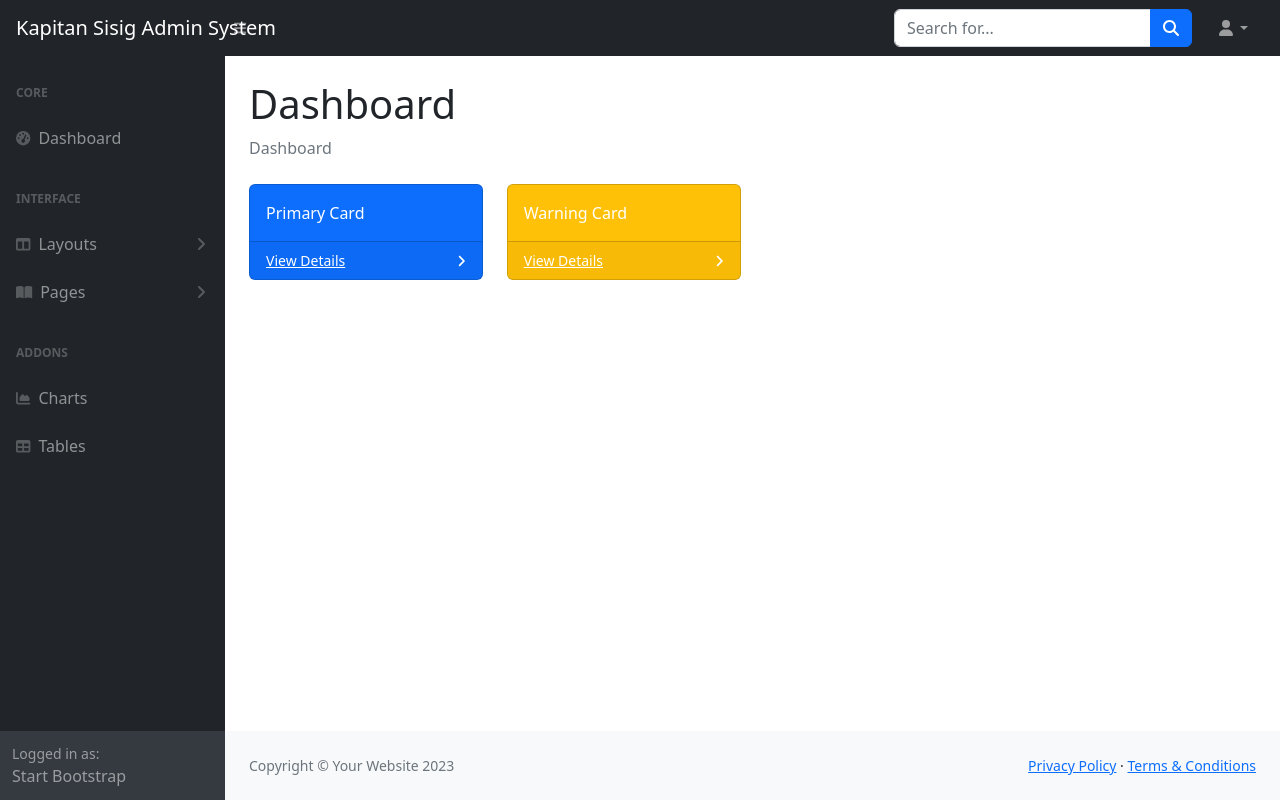
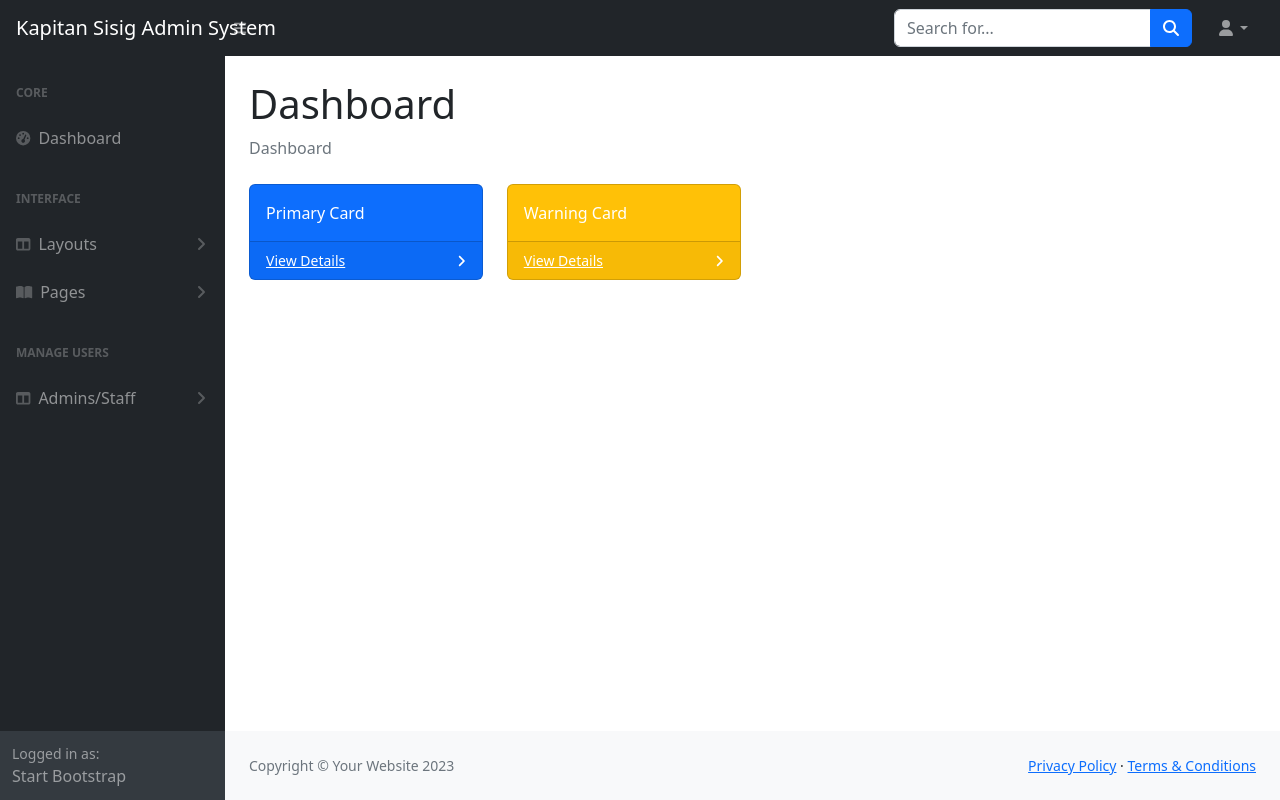
Before and after one commit to shil-mil/pos-system-php, a PHP site: page /admin/index.php in a window 1280 px wide. Run offline with PHP 8.4, Linux system fonts and the light colour scheme; some libraries are stand-ins or nearby versions.

Commit message:
Add add admin and view admins in sidebar

```diff
--- a/admin/includes/sidebar.php
+++ b/admin/includes/sidebar.php
@@ -50,15 +50,20 @@
                         </div>
                     </nav>
                 </div>
-                <div class="sb-sidenav-menu-heading">Addons</div>
-                <a class="nav-link" href="charts.html">
-                    <div class="sb-nav-link-icon"><i class="fas fa-chart-area"></i></div>
-                    Charts
+                <div class="sb-sidenav-menu-heading">Manage Users</div>
+                <a class="nav-link collapsed" href="#" data-bs-toggle="collapse" data-bs-target="#collapseAdmins" aria-expanded="false" aria-controls="collapseAdmins">
+                    <div class="sb-nav-link-icon"><i class="fas fa-columns"></i></div>
+                    Admins/Staff
+                    <div class="sb-sidenav-collapse-arrow"><i class="fas fa-angle-down"></i></div>
                 </a>
-                <a class="nav-link" href="tables.html">
-                    <div class="sb-nav-link-icon"><i class="fas fa-table"></i></div>
-                    Tables
-                </a>
+                <div class="collapse" id="collapseAdmins" aria-labelledby="headingOne" data-bs-parent="#sidenavAccordion">
+                    <nav class="sb-sidenav-menu-nested nav">
+                        <a class="nav-link" href="admins-create.php">Add Admin</a>
+                        <a class="nav-link" href="admins.php">View Admins</a>
+                    </nav>
+                </div>
+
+
             </div>
         </div>
         <div class="sb-sidenav-footer">
```
